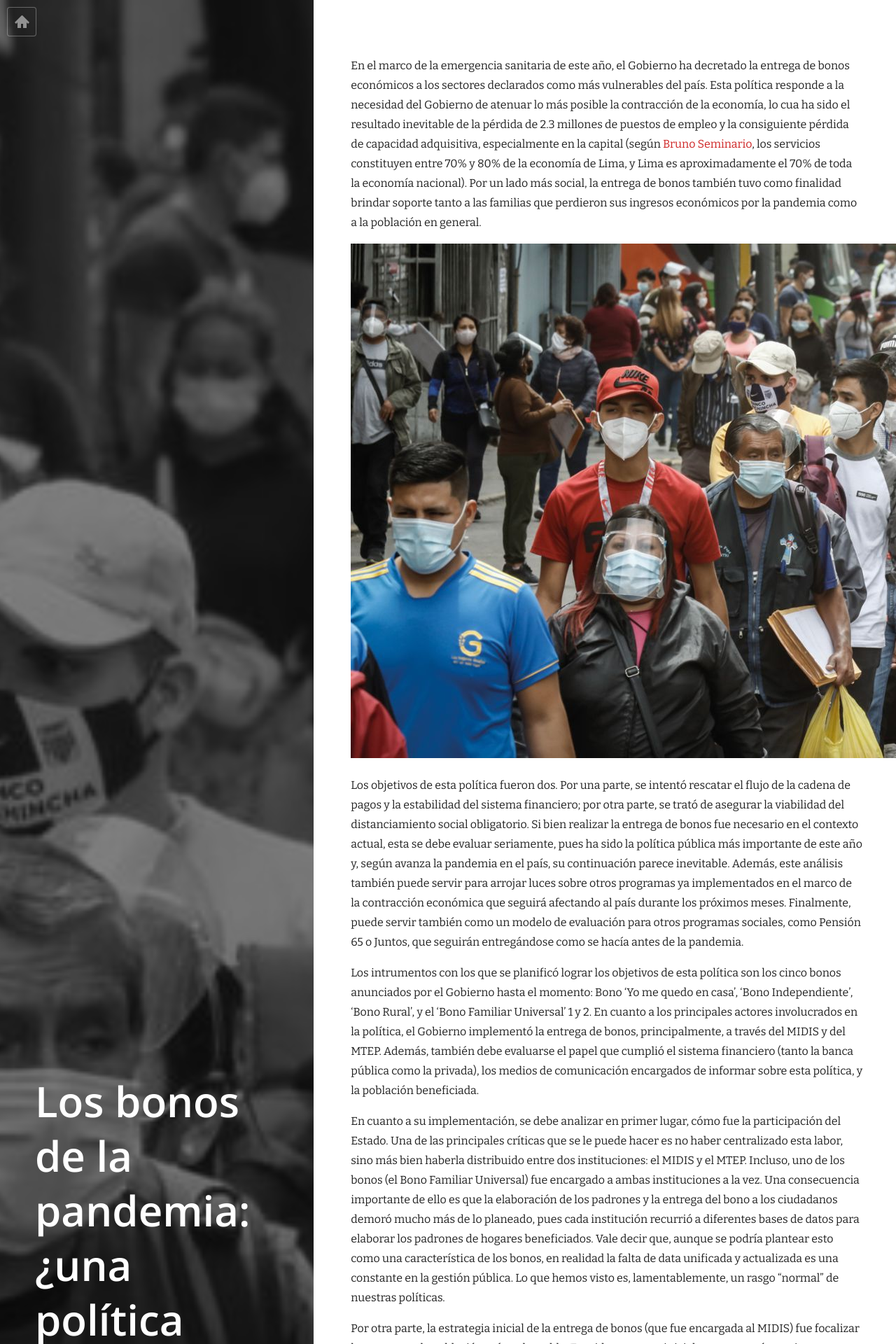
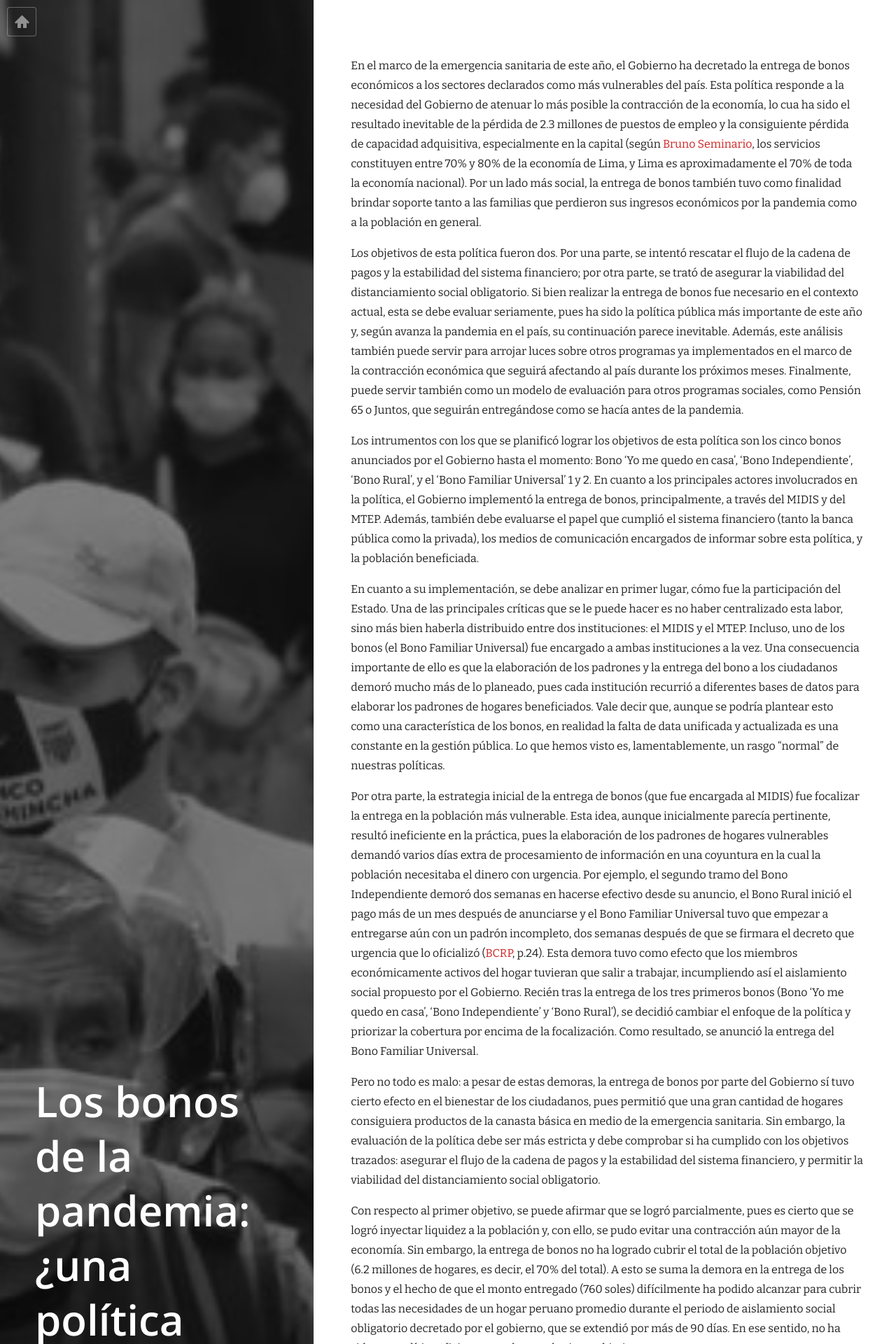
Before and after one commit to hfarfanreto/politicas_publicas, a Jekyll site: the page built from _posts/2020-11-17-bonos-de-la-pandemia.md, in a window 1280 px wide. Shown: the top 1920 px of the page at 70% size. Built offline with Jekyll 4.4.1, drawn with Linux system fonts in a browser that asks for light colours; nearby versions of some CDN libraries.

Commit message:
Update 2020-11-17-bonos-de-la-pandemia.md

```diff
--- a/_posts/2020-11-17-bonos-de-la-pandemia.md
+++ b/_posts/2020-11-17-bonos-de-la-pandemia.md
@@ -7,8 +7,6 @@ featured_image: /images/pandemia1.jpg
 ---
 
 En el marco de la emergencia sanitaria de este año, el Gobierno ha decretado la entrega de bonos económicos a los sectores declarados como más vulnerables del país. Esta política responde a la necesidad del Gobierno de atenuar lo más posible la contracción de la economía, lo cua ha sido el resultado inevitable de la pérdida de 2.3 millones de puestos de empleo y la consiguiente pérdida de capacidad adquisitiva, especialmente en la capital (según [Bruno Seminario](https://ojo-publico.com/2031/bruno-seminario-esta-pandemia-cierra-el-periodo-neoliberal), los servicios constituyen entre 70% y 80% de la economía de Lima, y Lima es aproximadamente el 70% de toda la economía nacional). Por un lado más social, la entrega de bonos también tuvo como finalidad brindar soporte tanto a las familias que perdieron sus ingresos económicos por la pandemia como a la población en general.
-
-![pandemia1](https://github.com/hfarfanreto/politicas_publicas/blob/main/images/pandemia1.jpg?raw=true "Fuente: La República")
 
 Los objetivos de esta política fueron dos. Por una parte, se intentó rescatar el flujo de la cadena de pagos y la estabilidad del sistema financiero; por otra parte, se trató de asegurar la viabilidad del  distanciamiento  social  obligatorio. Si bien realizar la entrega de bonos fue necesario en el contexto actual, esta se debe evaluar seriamente, pues ha sido la política pública más importante de este año y, según avanza la pandemia en el país, su continuación parece inevitable. Además, este análisis también puede servir para arrojar luces sobre otros  programas ya implementados en el marco de la contracción económica que seguirá afectando al país durante los próximos meses. Finalmente, puede servir también como un modelo de evaluación para otros programas sociales, como Pensión 65 o Juntos, que seguirán entregándose como se hacía antes de la pandemia.
 
```
